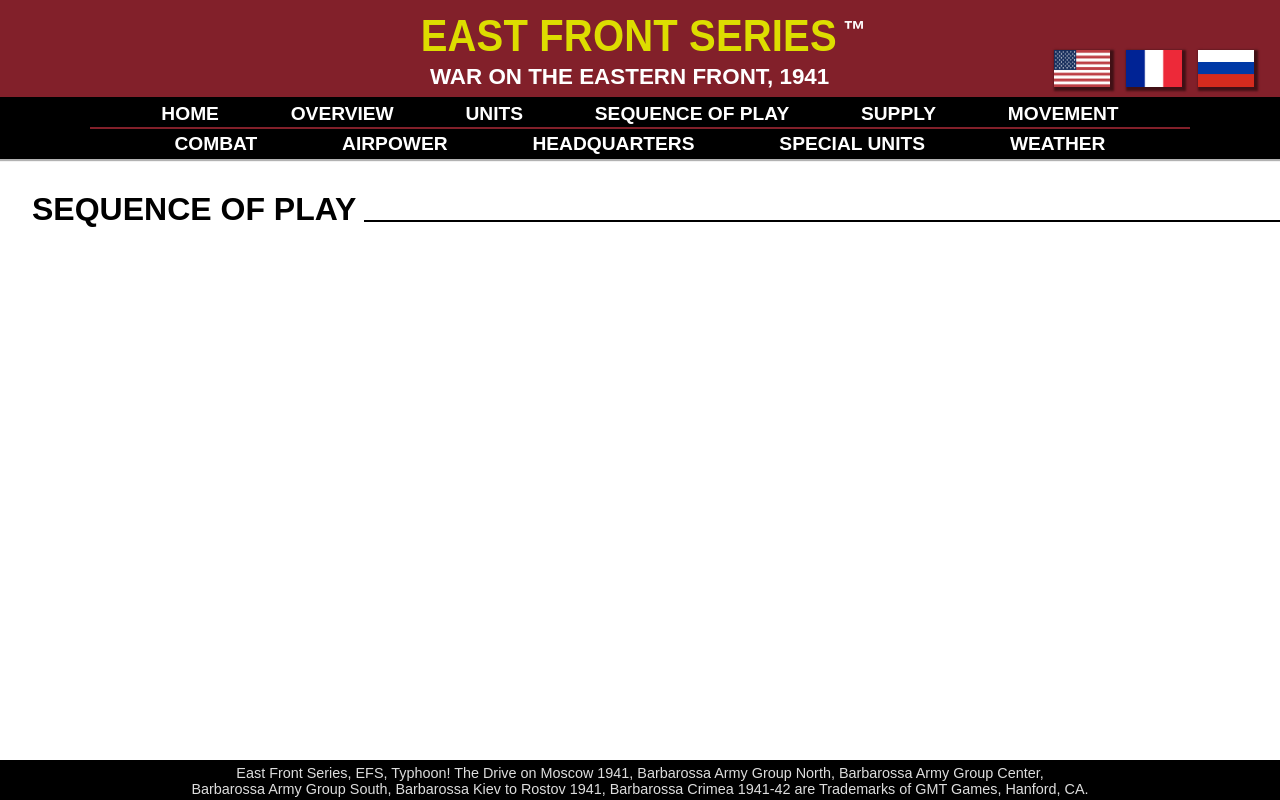
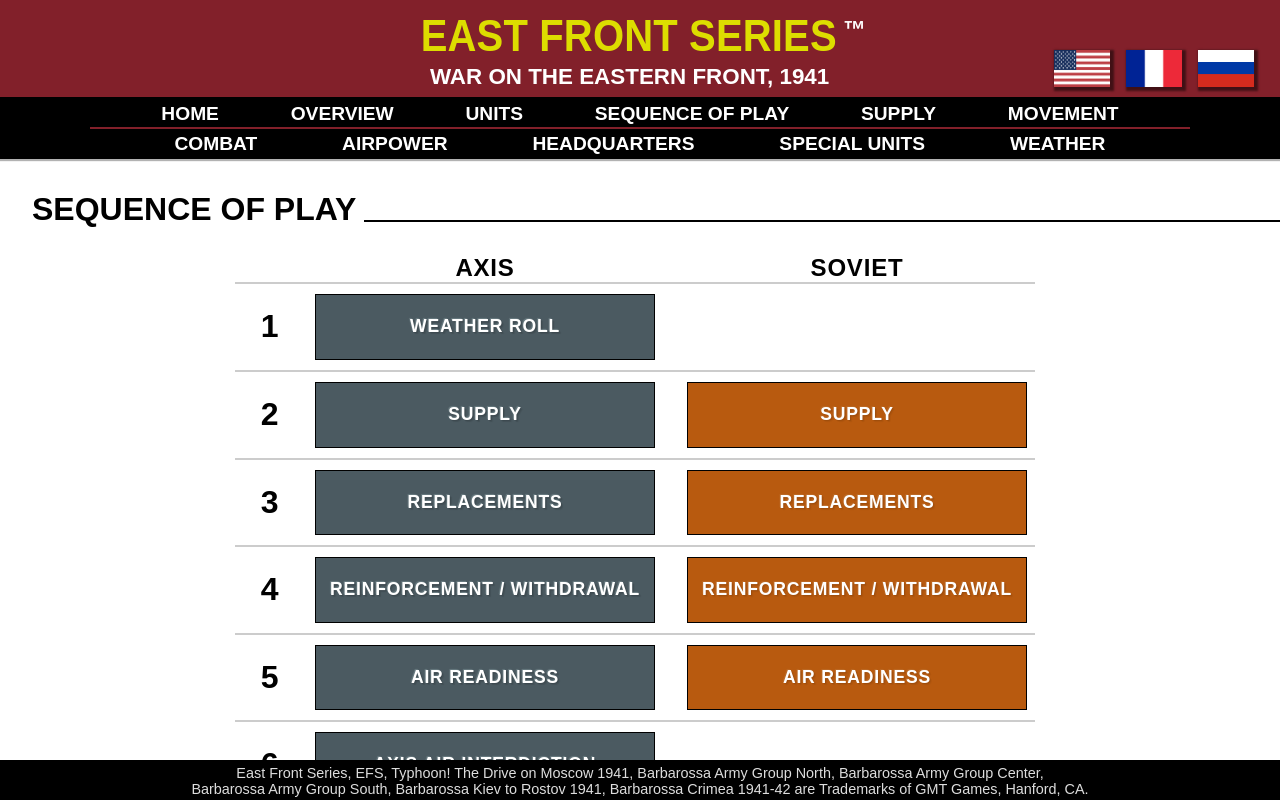
Before and after one commit to cserret/wargalley, a React (Create React App) app: page /efs/sop in a window 1280 px wide. Shown: the top 800 px of the page. Built offline with nearby package versions, Linux system fonts and the light colour scheme.

Commit message:
sop page

```diff
--- a/src/Components/Efs/Sop/Sop.js
+++ b/src/Components/Efs/Sop/Sop.js
@@ -3,14 +3,129 @@ import t34_in_snow from "../../../images/t34_in_snow.png";
 import './Sop.scss';
 
 const Sop = (props) => {
+    let text = [];
+
+    if (props.language === 'en') {
+        text = [
+            { first: "", second: 'AXIS', third: 'SOVIET' },
+            { first: "1", second: "WEATHER ROLL", third: "" },
+            { first: "2", second: "SUPPLY", third: "SUPPLY" },
+            { first: "3", second: "REPLACEMENTS", third: "REPLACEMENTS" },
+            { first: "4", second: "REINFORCEMENT / WITHDRAWAL", third: "REINFORCEMENT / WITHDRAWAL" },
+            { first: "5", second: "AIR READINESS", third: "AIR READINESS" },
+            { first: "6", second: "AXIS AIR INTERDICTION", third: "" },
+            { first: "7", second: "AXIS MOVEMENT", third: "" },
+            { first: "8", second: "AXIS ATTACK DECLARATIONS", third: "" },
+            { first: "9", second: "", third: "SOVIET REACTION" },
+            { first: "10", second: "AXIS COMBAT", third: "" },
+            { first: "11", second: "AXIS MOTORIZED MOVEMENT", third: "" },
+            { first: "12", second: "AXIS ENGINEERING", third: "" },
+            { first: "13", second: "", third: "SOVIET MOTORIZED MOVEMENT" },
+            { first: "14", second: "", third: "SOVIET ATTACK DECLARATIONS" },
+            { first: "15", second: "AXIS REACTION", third: "" },
+            { first: "16", second: "", third: "SOVIET COMBAT" },
+            { first: "17", second: "", third: "SOVIET MOVEMENT" },
+            { first: "18", second: "", third: "SOVIET ENGINEERING" },
+            { first: "19", second: "GAME TURN INTERPHASE", third: "GAME TURN INTERPHASE" }
+        ];
+    }
+    if (props.language === 'fr') {
+        text = [
+            { first: "", second: 'ALLEMAND', third: 'RUSSE' },
+            { first: "1", second: "MÉTÉO", third: "" },
+            { first: "2", second: "RAVITAILLEMENT", third: "RAVITAILLEMENT" },
+            { first: "3", second: "REMPLACEMENTS", third: "REMPLACEMENTS" },
+            { first: "4", second: "RENFORTS / RETRAITS", third: "RENFORTS / RETRAITS" },
+            { first: "5", second: "AÉRIENNES PRÉPARATION", third: "AÉRIENNES PRÉPARATION" },
+            { first: "6", second: "L'AXE AÉRIENNES L'INTERDICTION", third: "" },
+            { first: "7", second: "MOUVEMENT DE L'AXE", third: "" },
+            { first: "8", second: "DÉCLARATIONS DES ATTAQUES DE L'AXE", third: "" },
+            { first: "9", second: "", third: "RÉACTION SOVIÉTIQUE" },
+            { first: "10", second: "COMBAT DE L'AXE", third: "" },
+            { first: "11", second: "MOUVEMENT MOTORISÉ DE L'AXE", third: "" },
+            { first: "12", second: "GÉNIE", third: "" },
+            { first: "13", second: "", third: "MOUVEMENT MOTORISÉ SOVIÉTIQUE" },
+            { first: "14", second: "", third: "DÉCLARATIONS DES ATTAQUES SOVIÉTIQUES" },
+            { first: "15", second: "RÉACTION DE L'AXE", third: "" },
+            { first: "16", second: "", third: "COMBAT SOVIÉTIQUE" },
+            { first: "17", second: "", third: "OUVEMENT SOVIÉTIQUE" },
+            { first: "18", second: "", third: "GÉNIE" },
+            { first: "19", second: "INTERPHASE DE CHANGEMENT DE TOUR", third: "INTERPHASE DE CHANGEMENT DE TOUR" }
+        ];
+    }
+
+    if (props.language === 'ru') {
+        text = [
+            { first: "", second: 'ГЕРМАНИЯ', third: 'РОССИЯ' },
+            { first: "1", second: "Погода", third: "" },
+            { first: "2", second: "ПОСТАВКА", third: "ПОСТАВКА" },
+            { first: "3", second: "ЗАМЕНЫ", third: "ЗАМЕНЫ" },
+            { first: "4", second: "ЗАМЕНА АРМАТУРА", third: "RENFORTS / RETRAITS" },
+            { first: "5", second: "AÉRIENNES PRÉPARATION", third: "AÉRIENNES PRÉPARATION" },
+            { first: "6", second: "L'AXE AÉRIENNES L'INTERDICTION", third: "" },
+            { first: "7", second: "MOUVEMENT DE L'AXE", third: "" },
+            { first: "8", second: "DÉCLARATIONS DES ATTAQUES DE L'AXE", third: "" },
+            { first: "9", second: "", third: "RÉACTION SOVIÉTIQUE" },
+            { first: "10", second: "COMBAT DE L'AXE", third: "" },
+            { first: "11", second: "MOUVEMENT MOTORISÉ DE L'AXE", third: "" },
+            { first: "12", second: "GÉNIE", third: "" },
+            { first: "13", second: "", third: "MOUVEMENT MOTORISÉ SOVIÉTIQUE" },
+            { first: "14", second: "", third: "DÉCLARATIONS DES ATTAQUES SOVIÉTIQUES" },
+            { first: "15", second: "RÉACTION DE L'AXE", third: "" },
+            { first: "16", second: "", third: "COMBAT SOVIÉTIQUE" },
+            { first: "17", second: "", third: "OUVEMENT SOVIÉTIQUE" },
+            { first: "18", second: "", third: "GÉNIE" },
+            { first: "19", second: "INTERPHASE DE CHANGEMENT DE TOUR", third: "INTERPHASE DE CHANGEMENT DE TOUR" }
+        ];
+    }
+
+    let chart = text.map(function (row, index) {
+        let firstClass = 'first';
+        let secondClass = 'second';
+        let thirdClass = 'third';
+        if (index === 0) {
+            firstClass += ' ind';
+            secondClass += ' ind';
+            thirdClass += ' ind';
+        }
+        if (row['first'] === '' && index > 0) {
+            firstClass += ' empty';
+        }
+        if (row['second'] === '') {
+            secondClass += ' empty';
+        }
+        if (row['third'] === '') {
+            thirdClass += ' empty';
+        }
+
+        return (
+            <React.Fragment>
+                <div className={firstClass}>{row['first']}</div>
+                <div className={secondClass}>{row['second']}</div>
+                <div className={thirdClass}>{row['third']}</div>
+                <div className="line" />
+            </React.Fragment>
+        );
+    });
+
     return (
         <div className="content">
 
             <div className="content-title">
                 <div className={props.language === 'en' ? '' : 'block-hidden'}>SEQUENCE OF PLAY</div>
-                <div className={props.language === 'fr' ? '' : 'block-hidden'}>SEQUENCE OF PLAY fr</div>
-                <div className={props.language === 'ru' ? '' : 'block-hidden'}>SEQUENCE OF PLAY ru</div>
+                <div className={props.language === 'fr' ? '' : 'block-hidden'}>SEQUENCE DE JEU</div>
+                <div className={props.language === 'ru' ? '' : 'block-hidden'}>Последовательность игры</div>
                 <div></div>
+            </div>
+
+
+
+            <div className="chart-container">
+                <div className="flex3column">
+
+                    {chart}
+
+                </div>
             </div>
 
         </div>
--- a/src/Components/Efs/Sop/Sop.scss
+++ b/src/Components/Efs/Sop/Sop.scss
@@ -0,0 +1,72 @@
+.content {
+    .chart-container {
+        width: 810px;
+        margin: auto;
+
+    .flex3column {
+        display: flex;
+        flex-wrap: wrap;
+        font-size: 1.1rem;
+        font-weight: bold;
+        text-align: center;
+        letter-spacing: 0.05rem;
+
+        div.first {
+            width: 50px;
+            font-size: 2rem;
+            line-height: 1.6rem;
+            flex-grow: 0;
+            color: black;
+            box-sizing: border-box;
+            margin: 0 10px 0 10px;
+            padding: 20px 0 20px 0;
+        }
+        div.second {
+            width: 340px;
+            flex-grow: 0;
+            color: white;
+            background-color: #4b5a61;
+            border: 1px solid black;
+            box-sizing: border-box;
+            margin: 0 15px 0 10px;
+            padding: 21px 0 19px 0;
+            text-shadow: -1px -1px 1px rgba(225,255,255,0.2), 1px 1px 1px rgba(0,0,0,0.1), 2px 2px 1px rgba(0,0,0,0.1);
+            &:empty {
+                background-color: white;
+                border: 0;
+            }
+        }
+        div.third {
+            width: 340px;
+            flex-grow: 0;
+            color: white;
+            background-color: #b85a0f;
+            border: 1px solid black;
+            box-sizing: border-box;
+            margin: 0 10px 0 17px;
+            padding: 21px 0 19px 0;
+            text-shadow: -1px -1px 1px rgba(225,255,255,0.1), 1px 1px 1px rgba(0,0,0,0.1), 2px 2px 1px rgba(0,0,0,0.05);
+            &:empty {
+                background-color: white;
+                border: none;
+            }
+        }
+        div.line {
+            width: 800px;
+            height: 2px;
+            background-color: #ccc;
+            margin: 10px 0 10px 0;
+        }
+        div.ind {
+            color: black;
+            background-color: transparent;
+            font-size: 1.5rem;
+            padding: 0;
+            position: relative;
+            top: 10px;
+            border: none;
+            text-shadow: none;
+       }
+    }
+}
+}
```
